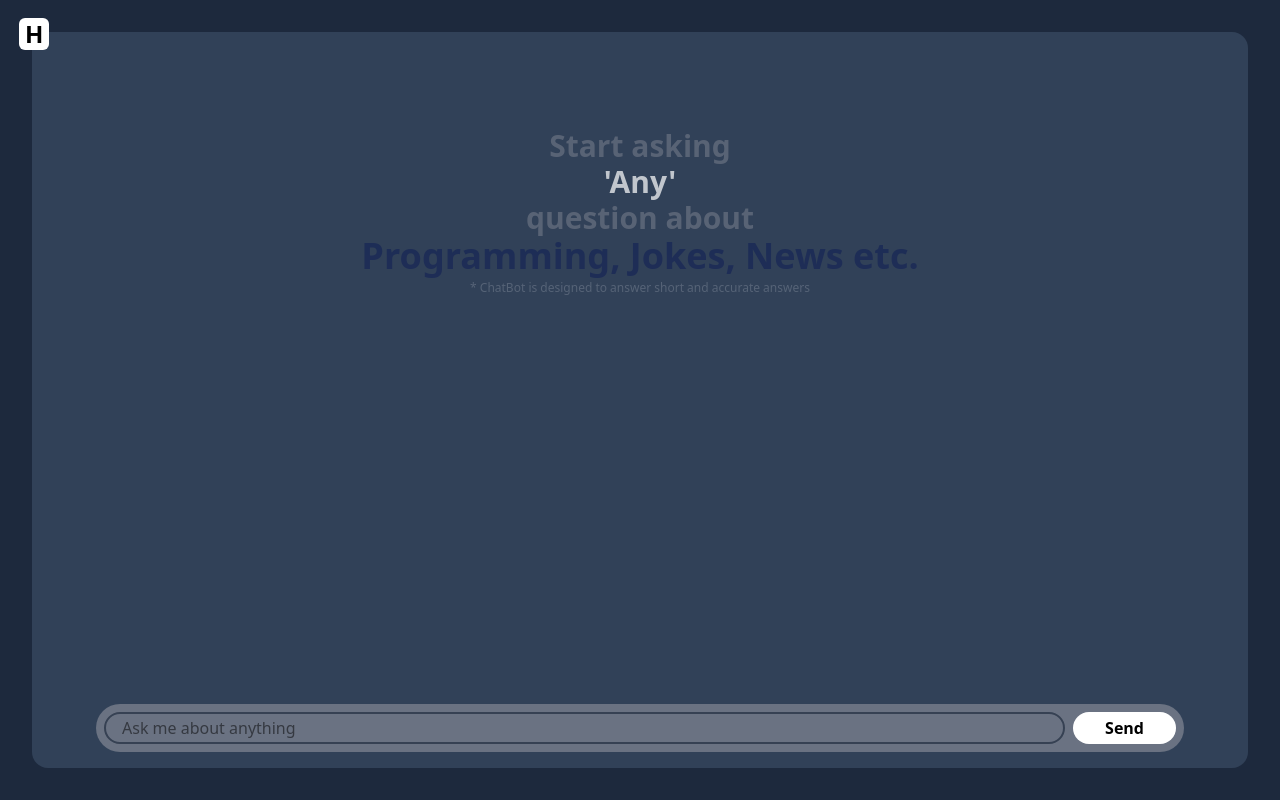
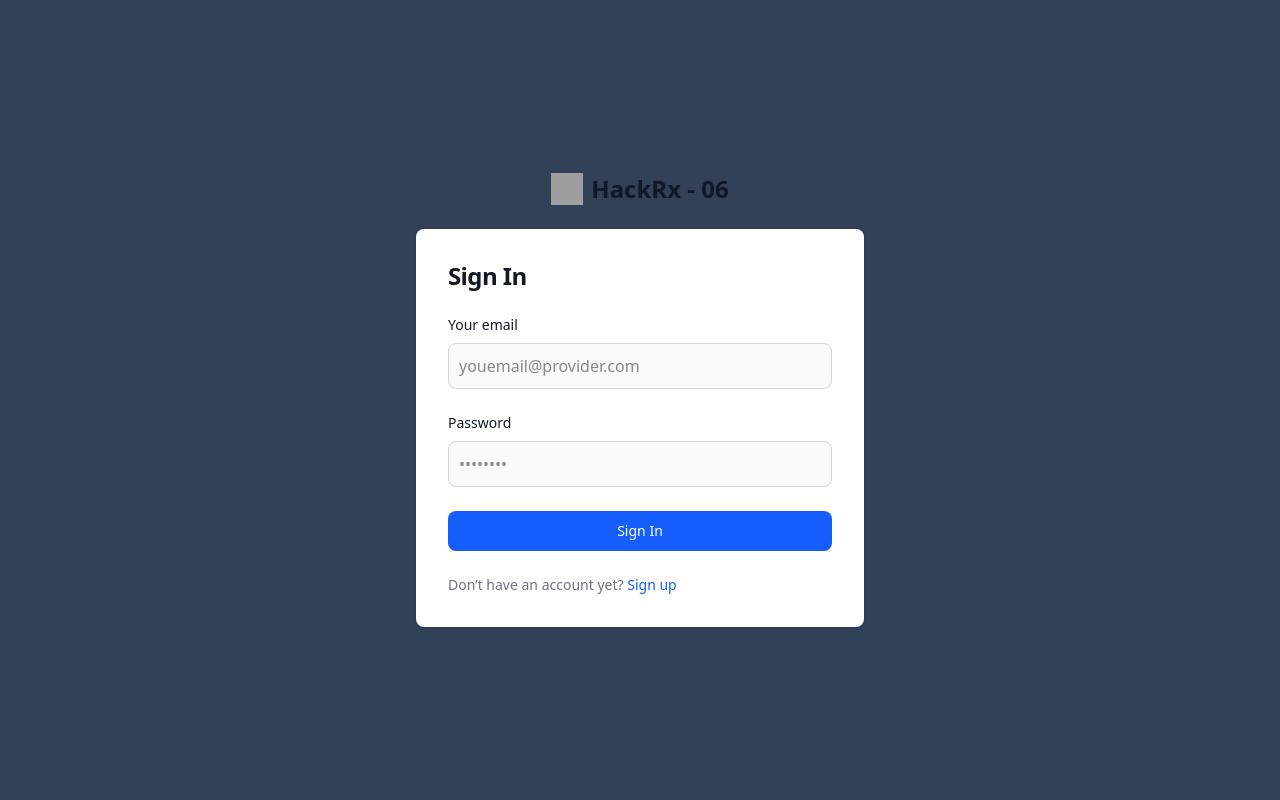
Before and after one commit to ar-rana/HackRx06, a React (Vite) app in the folder client/: page / in a window 1280 px wide. Built offline with nearby package versions, Linux system fonts and the light colour scheme; no server answers; grey boxes are pictures that could not be loaded.

Commit message:
added login functions

```diff
--- a/client/src/App.jsx
+++ b/client/src/App.jsx
@@ -9,8 +9,8 @@ function App() {
     <>
       <BrowserRouter>
         <Routes>
-          <Route path='/' element={<Chat />} />
-          <Route path='/loginandsignup' element={<Login />} />
+          <Route path='/chat' element={<Chat />} />
+          <Route path='/' element={<Login />} />
         </Routes>
       </BrowserRouter>
     </>
--- a/client/src/components/Profile.jsx
+++ b/client/src/components/Profile.jsx
@@ -4,7 +4,7 @@ const Profile = () => {
   const [isOpen, setIsOpen] = useState(false);
   const [verified, setVerfied] = useState(false);
 
-  const [name, setName] = useState("Hello");
+  const [username, setUsername] = useState("Hello");
   return (
     <div
       className={`h-full w-[35%] bg-gray-600 border-r-3 border-white absolute left-0 flex flex-col z-10 duration-400 ease-in-out
@@ -31,7 +31,7 @@ const Profile = () => {
         </div>
         <div className="flex flex-col gap-2">
           <span className="bg-gray-200 text-gray-600 font-semibold rounded-lg block w-full p-2 py-1.5">
-            UserName: {name}
+            UserName: {username}
           </span>
           <span className="bg-gray-200 text-gray-600 font-semibold rounded-lg block w-full p-2 py-1.5">
             Phone: {"0000 1111 22"}
--- a/client/src/pages/Login.jsx
+++ b/client/src/pages/Login.jsx
@@ -1,15 +1,111 @@
-import React, { useState } from "react";
+import React, { useEffect, useState } from "react";
+import { useNavigate } from "react-router-dom";
 
 const Login = () => {
-  const [signUp, useSignUp] = useState(false);
+  const navigate = useNavigate();
+
+  const [signUp, setSignUp] = useState(false);
+  const [user, setUser] = useState("");
+  const [pass, setPass] = useState("");
+  const [warning, setWarning] = useState("");
+  const [confirmPass, setConfirmPass] = useState("");
+
+  const login = async (e) => {
+    e.preventDefault();
+    if (!user || !pass) {
+      setWarning("please fill all fields");
+      return;
+    }
+    setWarning("");
+    try {
+      const res = await fetch("http://localhost:8080/auth/login", {
+        method: "POST",
+        headers: {
+          "Content-Type": "application/json",
+        },
+        body: JSON.stringify({
+          username: user,
+          password: pass,
+        }),
+      });
+
+      if (res.ok) {
+        const data = await res.json();
+        localStorage.setItem("token", data);
+        navigate("/chat");
+      }
+    } catch (e) {
+      console.log("some error occured: ", e.message);
+    }
+  };
+
+  const register = async (e) => {
+    e.preventDefault();
+    if (!user || !pass || !confirmPass) {
+      setWarning("please fill all fields");
+      return;
+    }
+    if (pass != confirmPass) {
+      setWarning("password does not match");
+      return;
+    }
+    setWarning("");
+    try {
+      const res = await fetch("http://localhost:8080/auth/register", {
+        method: "POST",
+        headers: {
+          "Content-Type": "application/json",
+        },
+        body: JSON.stringify({
+          username: user,
+          password: pass,
+        }),
+      });
+
+      const data = await res.json();
+      if (res.ok) {
+        alert(data);
+        setSignUp(false);
+      } else {
+        setWarning(data);
+      }
+    } catch (e) {
+      console.log("some error occured: ", e.message);
+    }
+  };
+
+  const verify = async () => {
+    try {
+      const res = await fetch("http://localhost:8080/auth/verify", {
+        method: "POST",
+        headers: {
+          "Content-Type": "application/json",
+        },
+        body: JSON.stringify({
+          username: user,
+          password: pass,
+        }),
+      });
+
+      if (res.ok) {
+        navigate("/chat");
+      }
+    } catch (e) {
+      console.log("some error occured: ", e.message);
+    }
+  }
 
   const changeFormState = (e) => {
     e.preventDefault();
-    useSignUp((prev) => !prev);
+    setSignUp((prev) => !prev);
   };
 
+  useEffect(() => {
+    verify();
+  }, []);
+
   return (
-    <div className="bg-gray-50 dark:bg-gray-900">
+    <div className="bg-slate-700 h-full w-full">
       <div className="flex flex-col items-center justify-center px-6 py-8 mx-auto md:h-screen lg:py-0">
         <a
           href="#"
@@ -39,9 +135,10 @@ const Login = () => {
                   type="email"
                   name="email"
                   id="email"
+                  onChange={(e) => setUser(e.target.value)}
                   className="bg-gray-50 border border-gray-300 text-gray-900 rounded-lg focus:ring-primary-600 focus:border-primary-600 block w-full p-2.5 dark:bg-gray-700 dark:border-gray-600 dark:placeholder-gray-400 dark:text-white dark:focus:ring-blue-500 dark:focus:border-blue-500"
                   placeholder="youemail@provider.com"
-                  required=""
+                  required
                 />
               </div>
               <div>
@@ -55,9 +152,10 @@ const Login = () => {
                   type="password"
                   name="password"
                   id="password"
+                  onChange={(e) => setPass(e.target.value)}
                   placeholder="••••••••"
                   className="bg-gray-50 border border-gray-300 text-gray-900 rounded-lg focus:ring-primary-600 focus:border-primary-600 block w-full p-2.5 dark:bg-gray-700 dark:border-gray-600 dark:placeholder-gray-400 dark:text-white dark:focus:ring-blue-500 dark:focus:border-blue-500"
-                  required=""
+                  required
                 />
               </div>
               {signUp ? (
@@ -73,23 +171,48 @@ const Login = () => {
                       type="password"
                       name="password"
                       id="password"
+                      onChange={(e) => setConfirmPass(e.target.value)}
                       placeholder="••••••••"
                       className="bg-gray-50 border border-gray-300 text-gray-900 rounded-lg focus:ring-primary-600 focus:border-primary-600 block w-full p-2.5 dark:bg-gray-700 dark:border-gray-600 dark:placeholder-gray-400 dark:text-white dark:focus:ring-blue-500 dark:focus:border-blue-500"
-                      required=""
+                      required
                     />
                   </div>
                 </>
               ) : (
                 ""
               )}
-              <button
-                type="submit"
-                className="w-full text-white bg-blue-600 hover:bg-primary-700 focus:ring-4 focus:outline-none focus:ring-primary-300 font-medium rounded-lg text-sm px-5 py-2.5 text-center dark:bg-primary-600 dark:hover:bg-primary-700 dark:focus:ring-primary-800"
-              >
-                {signUp ? "Register" : "Sign In"}
-              </button>
+              {signUp ? (
+                <>
+                  <button
+                    type="submit"
+                    onClick={(e) => register(e)}
+                    className="w-full text-white bg-blue-600 hover:bg-primary-700 focus:ring-4 focus:outline-none focus:ring-primary-300 font-medium rounded-lg text-sm px-5 py-2.5 text-center dark:bg-primary-600 dark:hover:bg-primary-700 dark:focus:ring-primary-800"
+                  >
+                    Register
+                  </button>
+                </>
+              ) : (
+                <>
+                  <button
+                    onClick={(e) => login(e)}
+                    type="submit"
+                    className="w-full text-white bg-blue-600 hover:bg-primary-700 focus:ring-4 focus:outline-none focus:ring-primary-300 font-medium rounded-lg text-sm px-5 py-2.5 text-center dark:bg-primary-600 dark:hover:bg-primary-700 dark:focus:ring-primary-800"
+                  >
+                    Sign In
+                  </button>
+                </>
+              )}
+              {warning ? (
+                <>
+                  <p className="text-sm font-normal text-red-600 p-0 m-0">
+                    {warning}
+                  </p>
+                </>
+              ) : (
+                ""
+              )}
               <p className="text-sm font-light text-gray-500 dark:text-gray-400">
-                Don’t have an account yet?{" "}
+                {signUp ? "Have an account. " : "Don’t have an account yet? "}
                 <button
                   onClick={(e) => changeFormState(e)}
                   className="font-medium text-blue-600 hover:underline dark:text-primary-500"
```
